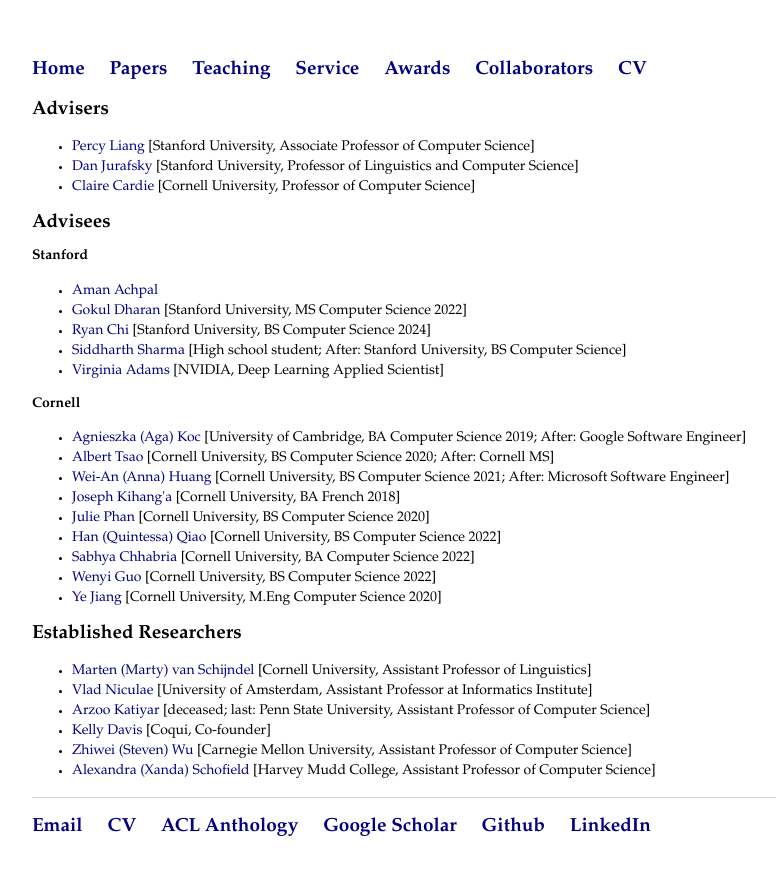
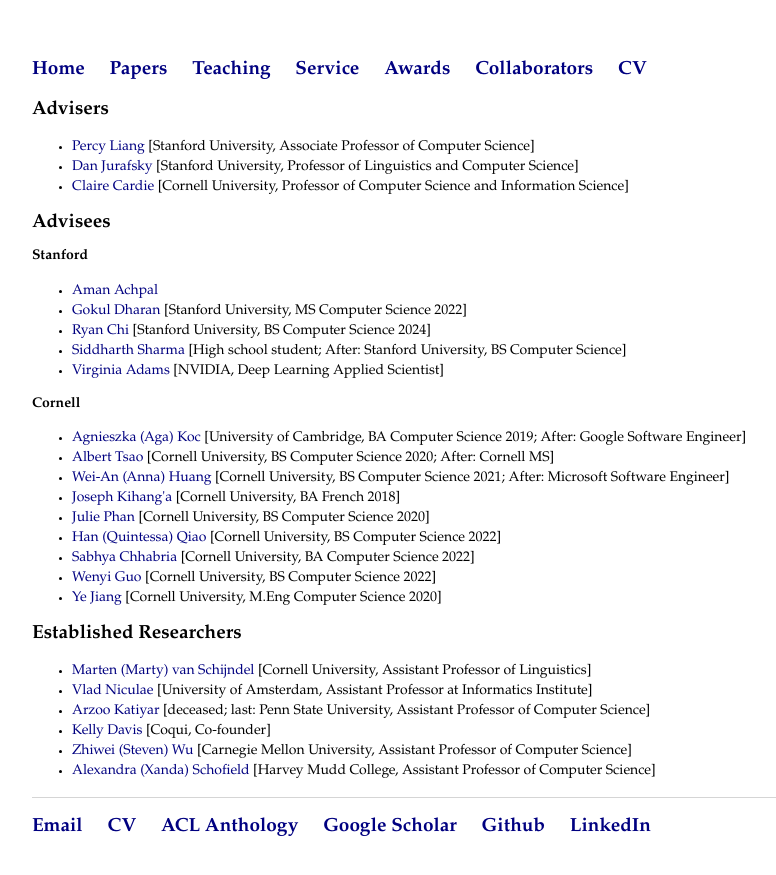
Before and after one commit to rishibommasani/rishibommasani.github.io, a Jekyll site: the page built from collaborators/index.html, in a window 1280 px wide. Shown: the top 875 px of the page, without its empty margins (160-936 px from the left). Built offline with Jekyll 4.4.1, drawn with Linux system fonts in a browser that asks for light colours.

Commit message:
Update index.html

```diff
--- a/collaborators/index.html
+++ b/collaborators/index.html
@@ -6,7 +6,7 @@ title: Collaborators
 	<ul>
 		<li> <a href="https://cs.stanford.edu/~pliang/">Percy Liang </a> [Stanford University, Associate Professor of Computer Science] </li>
 		<li> <a href="https://web.stanford.edu/~jurafsky/">Dan Jurafsky </a> [Stanford University, Professor of Linguistics and Computer Science] </li>
-		<li> <a href="http://www.cs.cornell.edu/home/cardie/">Claire Cardie </a> [Cornell University, Professor of Computer Science] </li>
+		<li> <a href="http://www.cs.cornell.edu/home/cardie/">Claire Cardie </a> [Cornell University, Professor of Computer Science and Information Science] </li>
 	</ul>
 
 	<h2>Advisees</h2>
```
